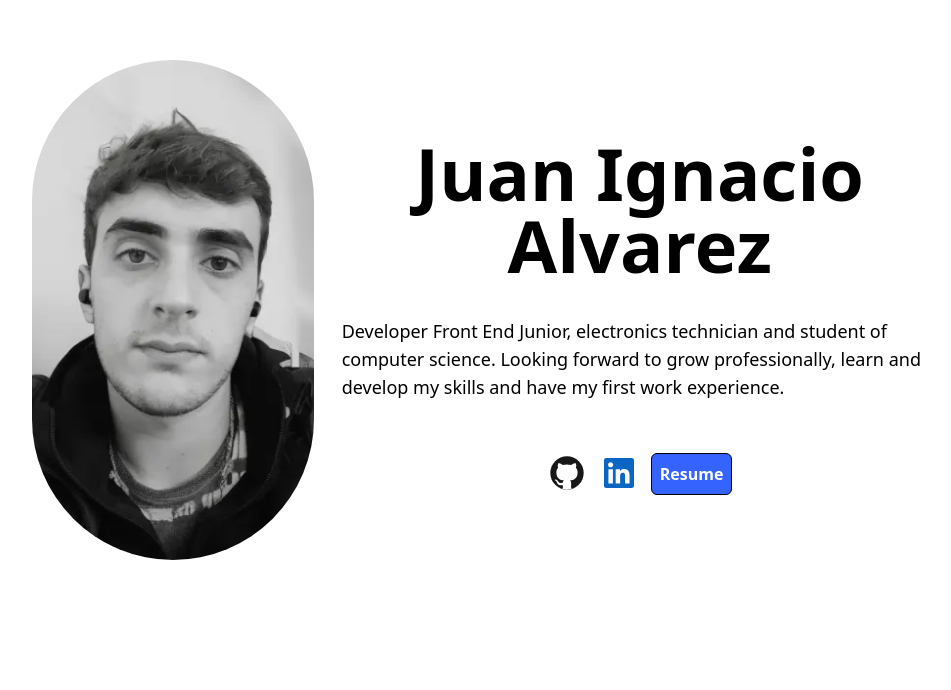
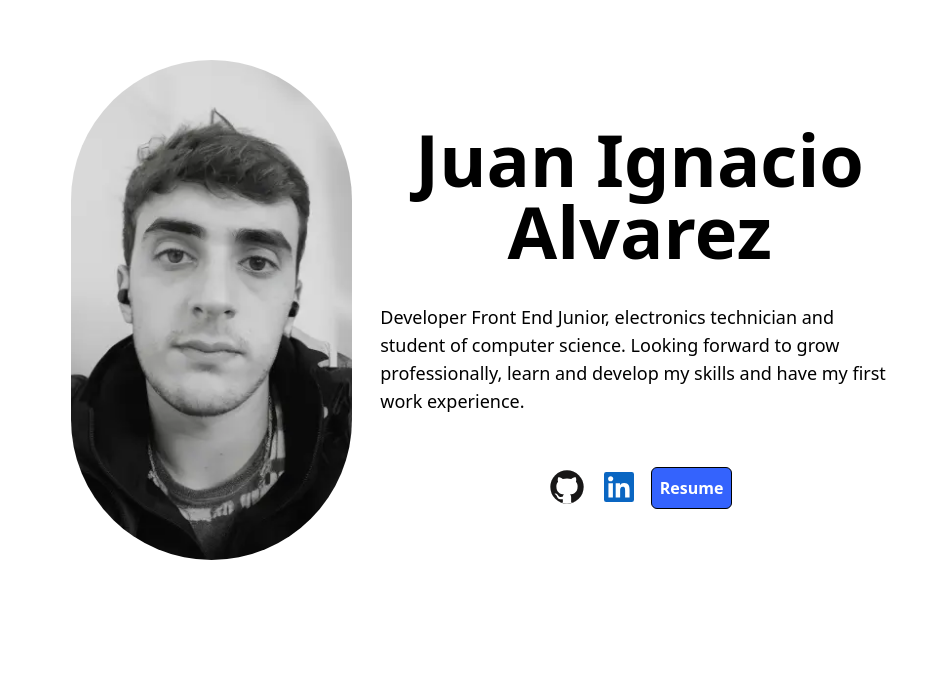
Before and after one commit to alvarezjuanign/personal-portfolio, a React (Vite) app: page / in a window 1280 px wide. Shown: the part 110-800 px from the top of the page, without its empty margins (141-1092 px from the left). Built offline with nearby package versions, Linux system fonts and the light colour scheme.

Commit message:
add max width at the section

```diff
--- a/src/components/About.jsx
+++ b/src/components/About.jsx
@@ -5,7 +5,7 @@ import LINKEDIN from '../assets/linkedin-svgrepo-com.svg'
 
 export function About () {
   return (
-    <section className='px-5 pt-10 h-screen flex flex-col items-center md:justify-center'>
+    <section className='px-5 pt-10 h-screen max-w-4xl flex flex-col items-center md:justify-center'>
       <div className='flex flex-col items-center md:flex-row'>
         <img src={ME} className='rounded-full h-80 md:h-[500px]' />
         <div className='flex flex-col items-center max-w-[620px] mt-3 md:mx-4'>
```
